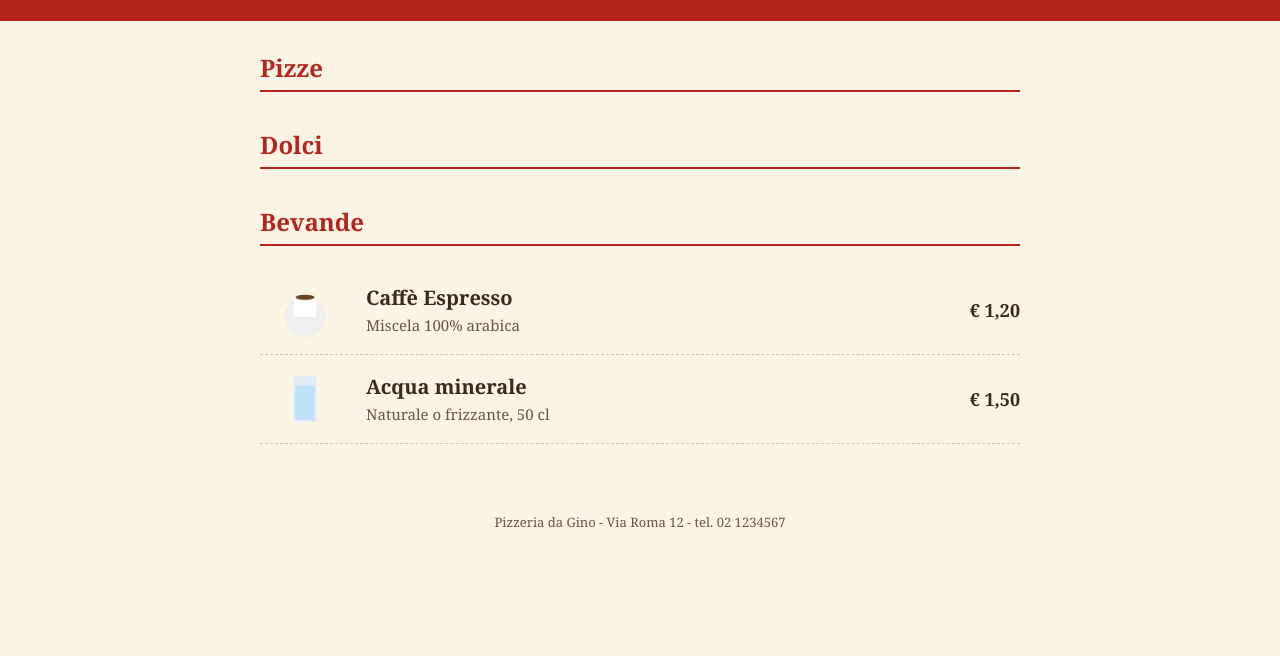
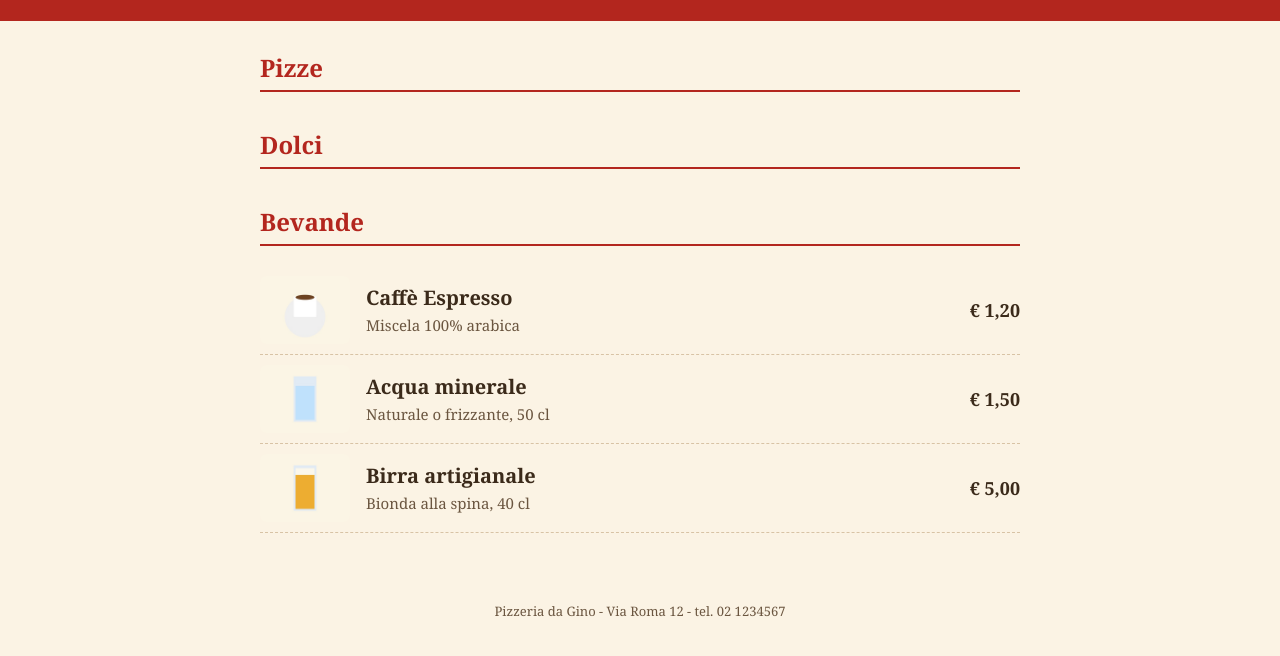
Before and after one commit to thomas-addamo/pizzeriaWeb, a plain HTML site: page index.html in a window 1280 px wide. Shown: the part 110-766 px from the top of the page. Drawn offline with Linux system fonts and the light colour scheme.

Commit message:
svi-C aggiunto II item menu bevande

```diff
--- a/index.html
+++ b/index.html
@@ -40,6 +40,14 @@
           </div>
           <span class="prezzo">€ 1,50</span>
         </div>
+        <div class="item">
+          <img src="img/bevanda2.jpg" alt="Birra artigianale">
+          <div class="descrizione">
+            <h3>Birra artigianale</h3>
+            <p>Bionda alla spina, 40 cl</p>
+          </div>
+          <span class="prezzo">€ 5,00</span>
+        </div>
       </div>
 
     </div>
```
Also changed, not shown: img/bevanda2.jpg (added).
